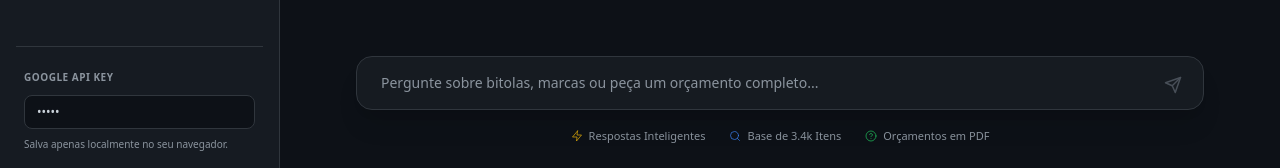
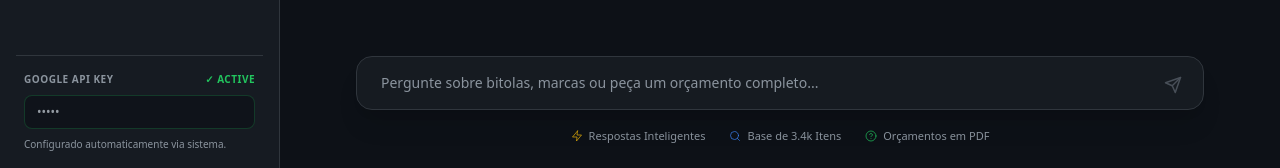
Before and after one commit to Lucas-vbs/agente-vendedor, a React (Vite) app: page / in a window 1280 px wide. Shown: the part 632-800 px from the top of the page. Built offline with nearby package versions, Linux system fonts and the light colour scheme; no server answers.

Commit message:
UI: Improve API Key visibility when loaded from env

```diff
--- a/src/App.jsx
+++ b/src/App.jsx
@@ -159,15 +159,24 @@ export default function App() {
 
               <div className="pt-4 border-t border-[#30363d] space-y-3">
                 <div className="px-2 space-y-2">
-                  <label className="text-[10px] font-bold text-[#8b949e] uppercase tracking-wider">Google API Key</label>
+                  <label className="text-[10px] font-bold text-[#8b949e] uppercase tracking-wider flex items-center justify-between">
+                    Google API Key
+                    {import.meta.env.VITE_GOOGLE_API_KEY && <span className="text-green-500 flex items-center gap-1 font-bold">✓ Active</span>}
+                  </label>
                   <input
                     type="password"
                     value={apiKey}
                     onChange={(e) => setApiKey(e.target.value)}
-                    placeholder="Insira sua chave..."
-                    className="w-full bg-[#0d1117] border border-[#30363d] rounded-lg px-3 py-2 text-xs focus:ring-1 focus:ring-blue-500 outline-none transition-all"
+                    placeholder={import.meta.env.VITE_GOOGLE_API_KEY ? "••••••••••••••••" : "Insira sua chave..."}
+                    disabled={!!import.meta.env.VITE_GOOGLE_API_KEY}
+                    className={cn(
+                      "w-full bg-[#0d1117] border border-[#30363d] rounded-lg px-3 py-2 text-xs focus:ring-1 focus:ring-blue-500 outline-none transition-all",
+                      import.meta.env.VITE_GOOGLE_API_KEY && "border-green-500/30 opacity-70"
+                    )}
                   />
-                  <p className="text-[10px] text-[#8b949e]">Salva apenas localmente no seu navegador.</p>
+                  <p className="text-[10px] text-[#8b949e]">
+                    {import.meta.env.VITE_GOOGLE_API_KEY ? "Configurado automaticamente via sistema." : "Salva apenas localmente no seu navegador."}
+                  </p>
                 </div>
               </div>
             </div>
```
